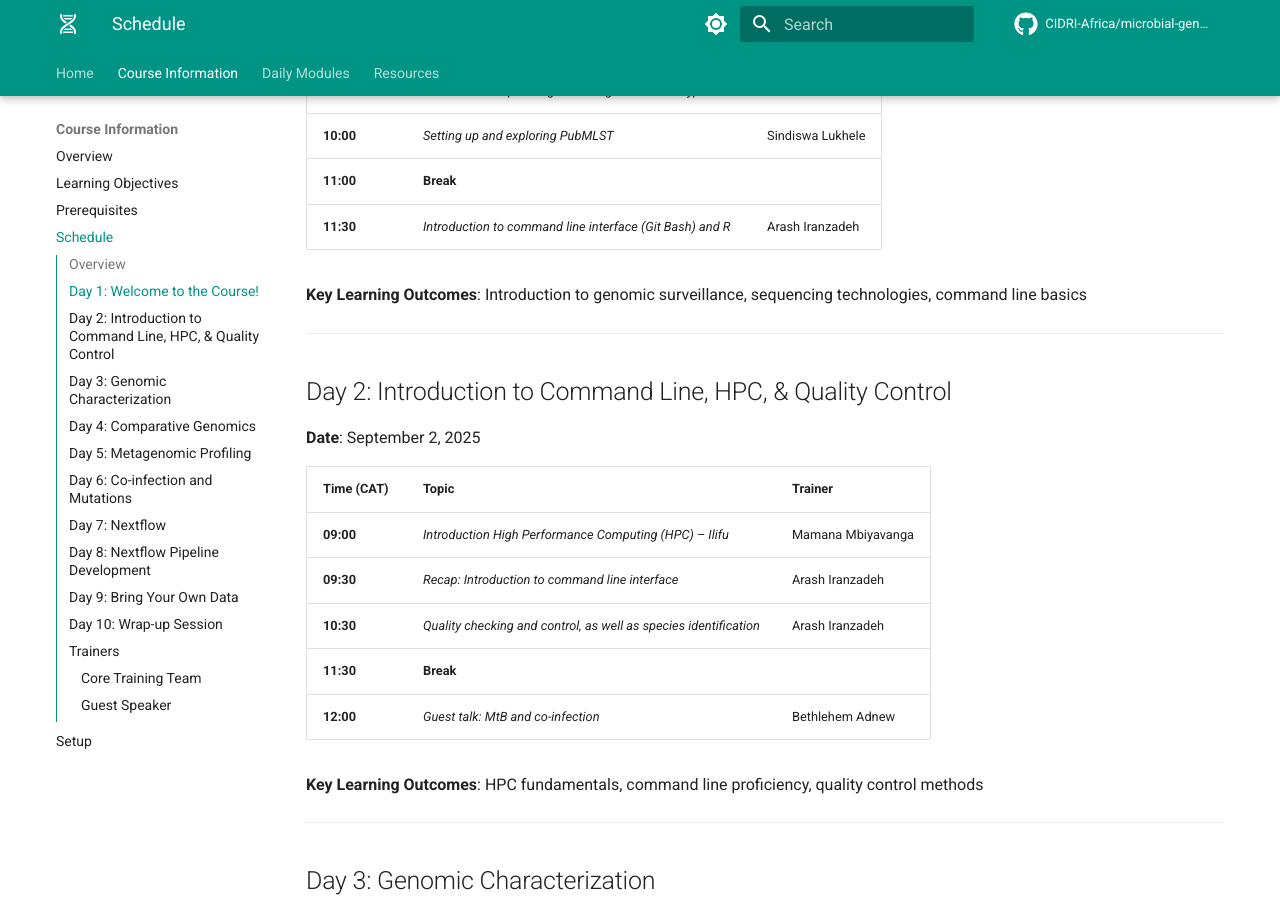
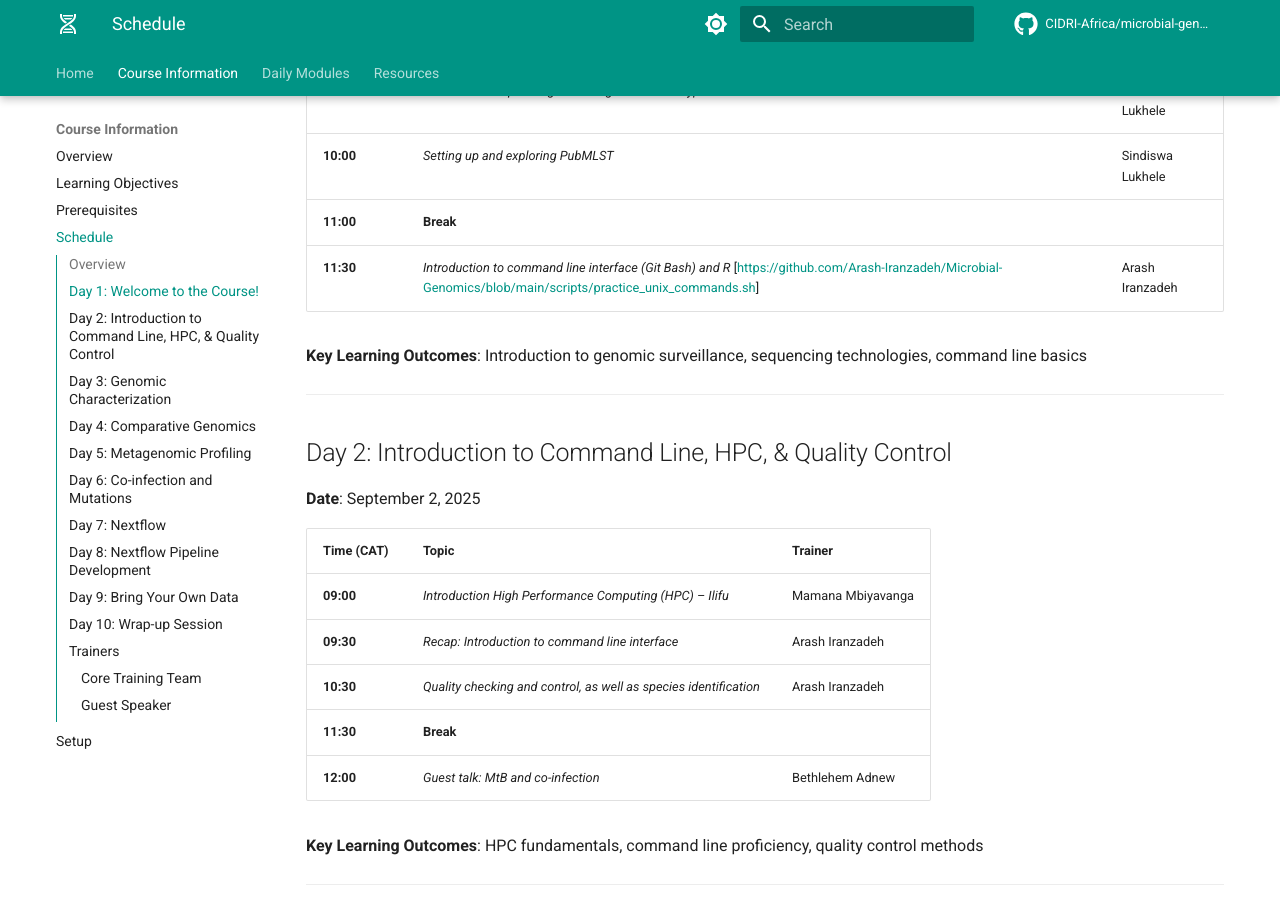
Before and after one commit to mamanambiya/microbial-genomics-training, an MkDocs documentation site: the page built from docs_src/course/schedule.md, in a window 1280 px wide and 900 px high, scrolled down 899 px. Built offline with MkDocs 1.6.1 and Material for MkDocs 9.7.7, drawn with Linux system fonts in a browser that asks for light colours; comment, search, counter and statistics services are not loaded; some of the changed lines change nothing that is shown.

Commit message:
Update schedule.md

```diff
--- a/docs_src/course/schedule.md
+++ b/docs_src/course/schedule.md
@@ -28,7 +28,7 @@ The 10-day intensive training course covers fundamental to advanced topics in mi
 | **09:40** | *Overview of sequencing technologies and data types* | Sindiswa Lukhele |
 | **10:00** | *Setting up and exploring PubMLST* | Sindiswa Lukhele |
 | **11:00** | **Break** | |
-| **11:30** | *Introduction to command line interface (Git Bash) and R* | Arash Iranzadeh |
+| **11:30** | *Introduction to command line interface (Git Bash) and R* [https://github.com/Arash-Iranzadeh/Microbial-Genomics/blob/main/scripts/practice_unix_commands.sh] | Arash Iranzadeh |
 
 **Key Learning Outcomes**: Introduction to genomic surveillance, sequencing technologies, command line basics
 
```
